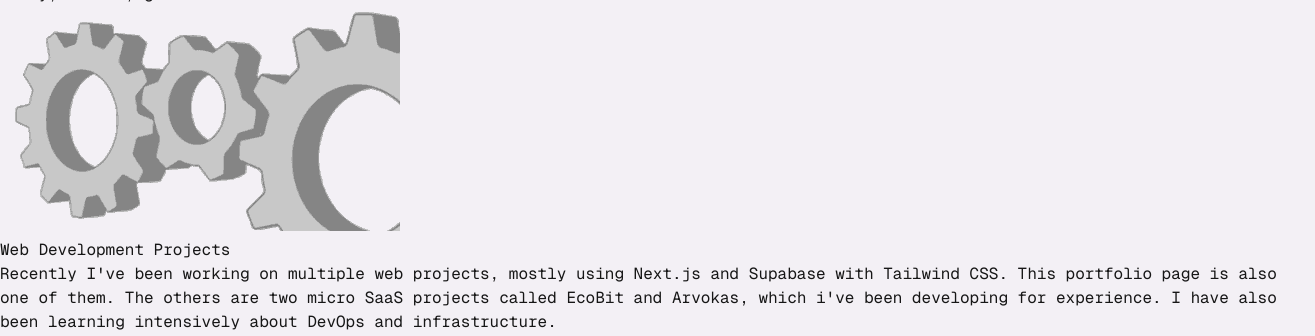
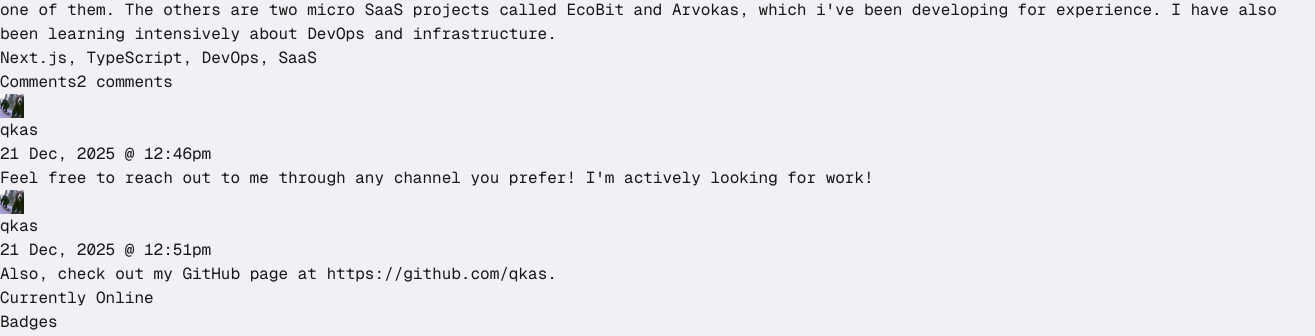
Before and after one commit to qkas/qkas.github.io, a Next.js app: page / in a window 1280 px wide. Shown: the part 2435-2771 px from the top of the page, 1315 px wide, since content can reach past the window. Built offline with nearby package versions, Linux system fonts and the light colour scheme.

Commit message:
Add comment section and 2 comments

```diff
--- a/src/app/page.tsx
+++ b/src/app/page.tsx
@@ -1,5 +1,6 @@
 import TopSection from "@/components/top-section";
 import RecentActivity from "@/components/recent-activity";
+import CommentSection from "@/components/comment-section";
 import SideBar from "@/components/side-bar";
 import TextBox from "@/components/text-box";
 import Achievements from "@/components/achievements";
@@ -10,9 +11,10 @@ export default function Home() {
       <TopSection/>
       <div className="flex flex-wrap gap-5">
         <div className="flex flex-col min-w-[250px] lg:min-w-[800px] flex-1 gap-5 lg:gap-10">
-          <TextBox/>
+          {/* <TextBox/> */}
           <Achievements/>
           <RecentActivity/>
+          <CommentSection/>
         </div>
         <SideBar/>
       </div>
--- /dev/null
+++ b/src/components/comment-section.tsx
@@ -0,0 +1,47 @@
+import Comment from "@/components/ui/comment"
+import Link from "next/link";
+
+export default function CommentSection() {
+  return (
+    <div id="comments" className="flex flex-col justify-start border-2 border-foreground divide-y-2 divide-foreground rounded-lg">
+      <div className="flex justify-between items-center px-5 py-2 gap-10 font-bold text-base md:text-lg">
+        <span>Comments</span>
+        <span>2 comments</span>
+      </div>
+      <div>
+        <Comment
+          username="qkas"
+          profilePicSrc="/bear.png"
+          comment={
+            <>
+              Feel free to{" "}
+              <Link href="https://github.com/qkas" className="hover:underline hover:uppercase" rel="noopener noreferrer" target="_blank">
+                reach out to me
+              </Link>
+              {" "}through any channel you prefer! I'm actively looking for work!
+            </>
+          }
+          datePosted="21 Dec, 2025 @ 12:46pm"
+        />
+        <Comment
+          username="qkas"
+          profilePicSrc="/bear.png"
+          comment={
+            <>
+              Also, check out my{" "}
+              <Link href="https://github.com/qkas" className="hover:underline hover:uppercase" rel="noopener noreferrer" target="_blank">
+                GitHub
+              </Link>
+              {" "}page at{" "}
+              <Link href="https://github.com/qkas" className="hover:underline hover:uppercase" rel="noopener noreferrer" target="_blank">
+                https://github.com/qkas
+              </Link>
+              .
+            </>
+          }
+          datePosted="21 Dec, 2025 @ 12:51pm"
+        />
+      </div>
+    </div>
+  );
+}
--- /dev/null
+++ b/src/components/ui/comment.tsx
@@ -0,0 +1,40 @@
+"use client";
+
+import Image from "next/image";
+import { ReactNode } from "react";
+
+interface CommentProps {
+  username: string;
+  comment: ReactNode;
+  profilePicSrc: string;
+  datePosted: string;
+}
+
+export default function Comment({
+  username,
+  comment,
+  profilePicSrc,
+  datePosted,
+}: CommentProps) {
+  return (
+    <div className="p-5 flex flex-row gap-2 lg:gap-4">
+      <div>
+        <Image
+          className="border-foreground border-2 rounded-lg w-16 lg:w-24 hover:scale-105 transition-transform"
+          src={profilePicSrc}
+          alt={"Profile picture of the commenting user"}
+          width={24}
+          height={24}
+          priority
+        />
+      </div>
+      <div className="gap-5 px-2 w-full text-left">
+        <div className="flex items-center gap-4">
+          <h1 className="text-xl md:text-3xl font-bold">{username}</h1>
+          <h2 className="text-base md:text-lg text-gray-400">{datePosted}</h2>
+        </div>
+        <p className="text-sm md:text-lg max-w-5xl">{comment}</p>
+      </div>
+    </div>
+  );
+}
```
